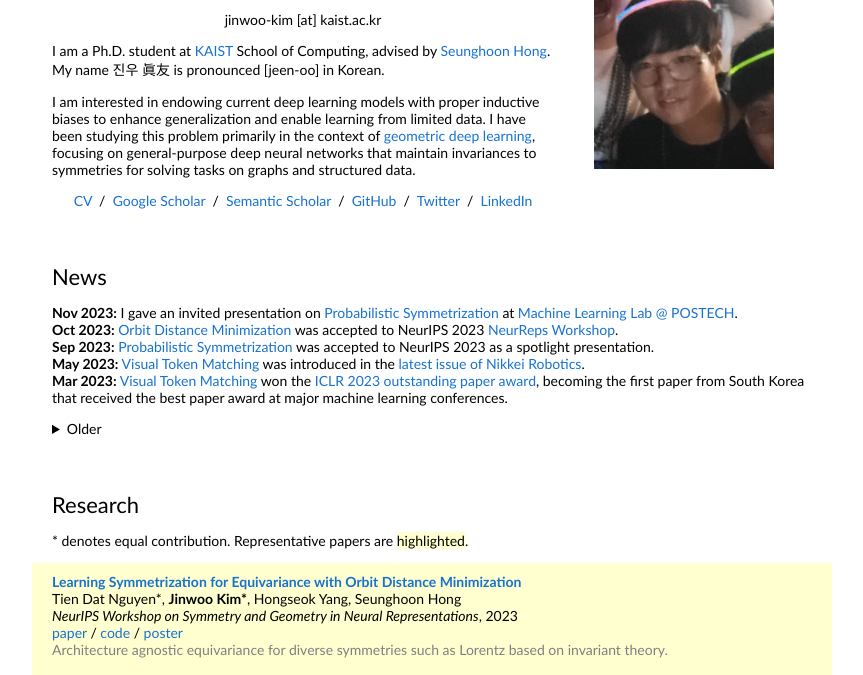
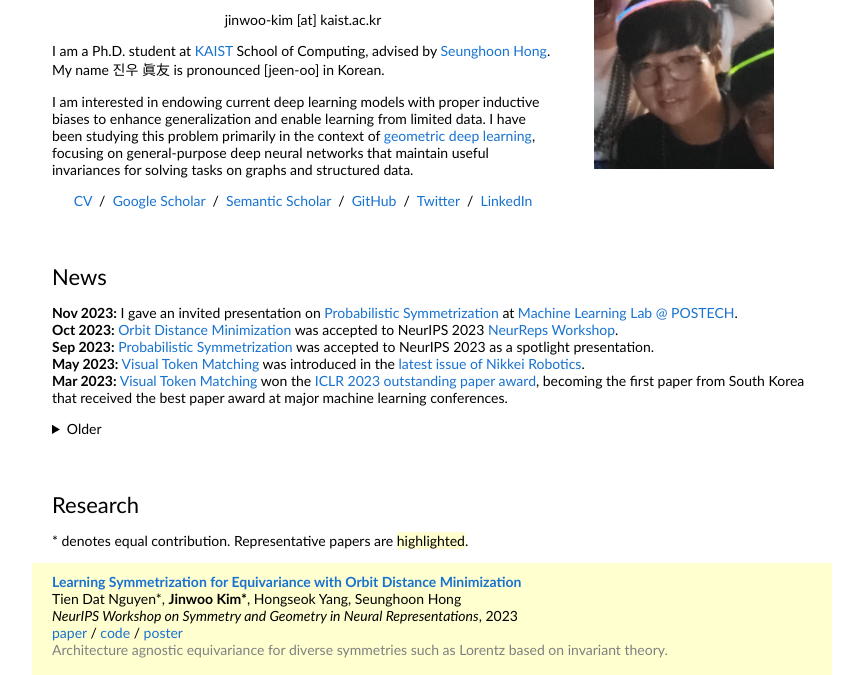
Before and after one commit to jw9730/jw9730.github.io, a plain HTML site: page index.html in a window 1280 px wide. Shown: the part 90-765 px from the top of the page, without its empty margins (208-1071 px from the left). Drawn offline with Linux system fonts and the light colour scheme.

Commit message:
Update index.html

```diff
--- a/index.html
+++ b/index.html
@@ -54,8 +54,8 @@
                         href="https://geometricdeeplearning.com/blogs/">geometric
                         deep learning</a>,
                       focusing on general-purpose deep neural networks that
-                      maintain invariances to symmetries for solving tasks on
-                      graphs and structured data.
+                      maintain useful invariances for solving tasks on graphs
+                      and structured data.
                     </p>
                     <p style="text-align:center">
                       <a href="data/jinwookim-cv-20240304.pdf">CV</a>
```
